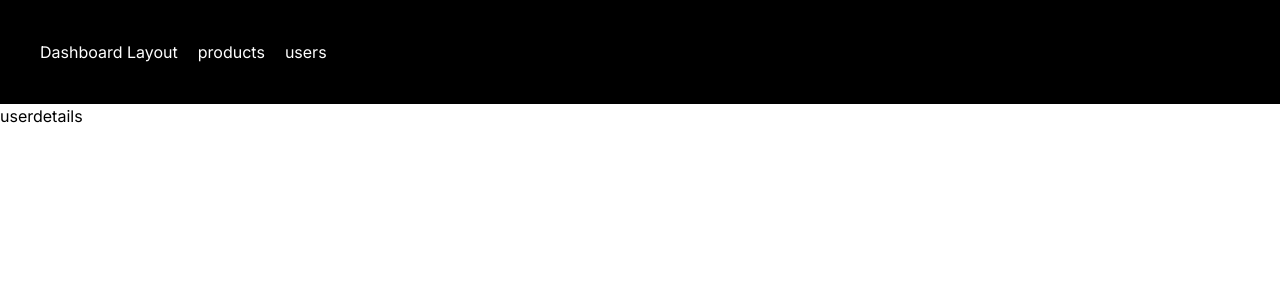
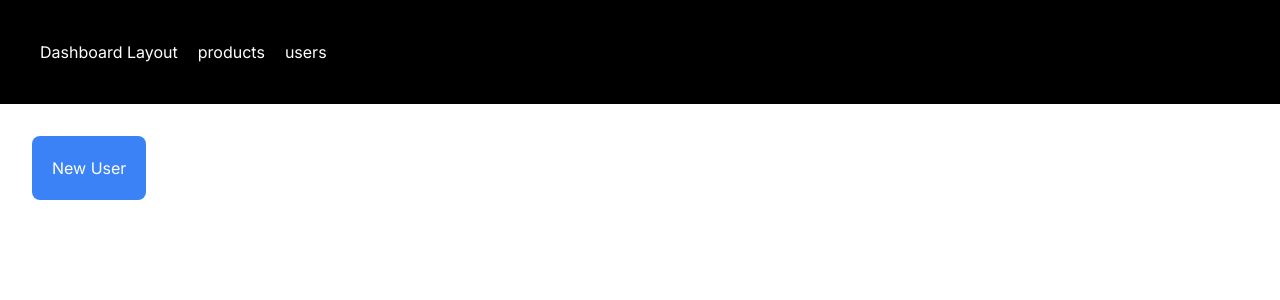
Before and after one commit to charitraa/Nextjs-Fullstack-Bootcamp, a Next.js app: page /admin-panel/dashboard/users/new in a window 1280 px wide. Shown: the top 300 px of the page. Built offline with nearby package versions, Linux system fonts and the light colour scheme.

Commit message:
feat: fetch the data in user page

```diff
--- a/src/app/admin-panel/dashboard/layout.tsx
+++ b/src/app/admin-panel/dashboard/layout.tsx
@@ -1,4 +1,5 @@
 import React, { ReactNode } from 'react'
+import Link from 'next/link'
 
 interface Props{
   children: ReactNode
@@ -7,11 +8,11 @@ const layout = ({children}:Props) => {
   return (
     <>
       <div className='bg-black p-10 flex gap-5'>
-        <h1 className='text-white'>Dashboard Layout</h1>
-        <a className="text-white"href="/admin-panel/dashboard/products">products</a>
-        <a className='text-white' href="/admin-panel/dashboard/users">users</a>
+        <Link className='text-white' href={'/admin-panel/dashboard/'}>Dashboard Layout</Link>
+        <Link className="text-white" href={'/admin-panel/dashboard/products'}>products</Link>
+        <Link className='text-white' href={'/admin-panel/dashboard/users'}>users</Link>
       </div>
-      <main>
+      <main className='p-8'>
         {children}
       </main>
     </>
--- /dev/null
+++ b/src/app/admin-panel/dashboard/users/new/page.tsx
@@ -0,0 +1,18 @@
+'use client'
+import Link from 'next/link'
+import { useRouter } from 'next/navigation'
+import React from 'react'
+
+const NewUser = () => {
+  const router = useRouter();
+  const handleclick = () => {
+    setTimeout(() => {
+      router.push('/admin-panel/dashboard/users')
+    },3000)
+  }
+  return (
+    <button className='bg-blue-500 text-white rounded-lg p-5' onClick={handleclick}>New User</button>
+  )
+}
+
+export default NewUser
--- a/src/app/admin-panel/dashboard/users/page.tsx
+++ b/src/app/admin-panel/dashboard/users/page.tsx
@@ -1,11 +1,38 @@
-import React from 'react'
+import Link from 'next/link';
+import React from 'react';
 
-const UserPage = () => {
+interface User {
+  id: number;
+  name: string;
+  email: string;
+}
+
+export default async function UserPage() {
+  const res = await fetch('https://jsonplaceholder.typicode.com/users');
+  const data: User[] = await res.json();
+
+
   return (
     <div>
-      user Page
+      <Link href='/admin-panel/dashboard/users/new' className='underline'>New User</Link>
+      <table className='table'>
+        <thead>
+          <tr>
+            <th>ID</th>
+            <th>Name</th>
+            <th>Email</th>
+          </tr>
+        </thead>
+        <tbody>
+          {data.map(user => (
+            <tr key={user.id}>
+              <td>{user.id}</td>
+              <td>{user.name}</td>
+              <td>{user.email}</td>
+            </tr>
+          ))}
+        </tbody>
+      </table>
     </div>
-  )
-}
-
-export default UserPage
+  );
+};
--- /dev/null
+++ b/src/app/not-found.tsx
@@ -0,0 +1,13 @@
+import React from 'react'
+
+const NotFound = () => {
+  return (
+    <>
+      <div className='h-screen bg-black text-white flex justify-center align-middle'>
+        <div>Page not Found</div>
+      </div>
+    </>
+  )
+}
+
+export default NotFound
--- a/tailwind.config.ts
+++ b/tailwind.config.ts
@@ -15,6 +15,6 @@ const config: Config = {
       },
     },
   },
-  plugins: [],
+  plugins: [require('daisyui'),],
 };
 export default config;
```
Also changed, not shown: package.json (+6 -5 lines), 1 other file (tests, documents, lock files or other folders).
